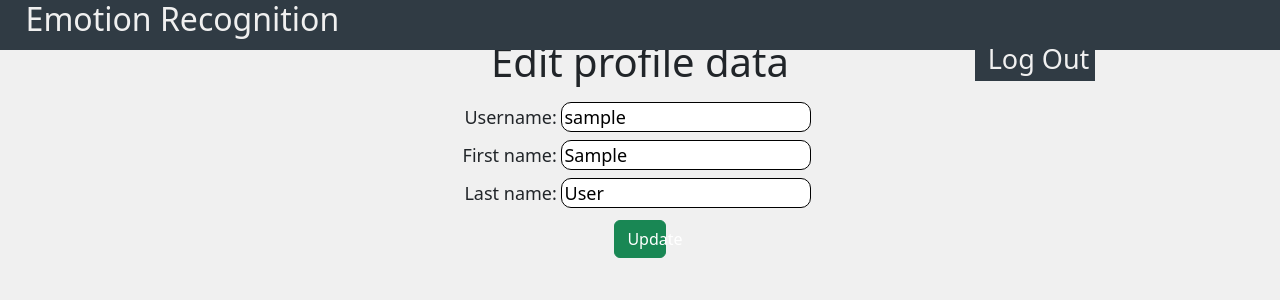
After one commit to JlaBaLLluK/emotion_recognition, a Django app: page /profile/edit-profile-data/ in a window 1280 px wide. The commit adds this page. Shown: the top 300 px of the page. Run offline with Django 5.2, Linux system fonts and the light colour scheme; the visitor is signed in with stand-in values (Sample User, id 1).

Commit message:
Added user profile and ability to change profile data

```diff
--- a/emotion_recognition_webapp/emotion_recognition/emotion_recognition/settings.py
+++ b/emotion_recognition_webapp/emotion_recognition/emotion_recognition/settings.py
@@ -134,3 +134,4 @@ DEFAULT_AUTO_FIELD = 'django.db.models.BigAutoField'
 AUTH_USER_MODEL = 'auth_user.AuthUser'
 
 LOGOUT_REDIRECT_URL = '/'
+LOGIN_URL = '/login/'
--- a/emotion_recognition_webapp/emotion_recognition/emotion_recognition/urls.py
+++ b/emotion_recognition_webapp/emotion_recognition/emotion_recognition/urls.py
@@ -1,4 +1,5 @@
 from django.contrib import admin
+from django.contrib.auth.decorators import login_required
 from django.contrib.auth.views import LogoutView
 from django.urls import path, include
 from django.views.generic import TemplateView
@@ -8,5 +9,6 @@ urlpatterns = [
     path('', TemplateView.as_view(template_name='index.html'), name='homepage'),
     path('registration/', include('registration.urls')),
     path('login/', include('authorization.urls')),
-    path('logout/', LogoutView.as_view(), name='logout')
+    path('logout/', login_required(LogoutView.as_view()), name='logout'),
+    path('profile/', include('user_profile.urls')),
 ]
--- a/emotion_recognition_webapp/emotion_recognition/templates/base.html
+++ b/emotion_recognition_webapp/emotion_recognition/templates/base.html
@@ -22,7 +22,7 @@
     </h2>
     {% if user.is_authenticated %}
     <h4 class="profile">
-        <a href="" class="profile-link">
+        <a href="{% url 'user_profile' %}" class="profile-link">
             Profile
         </a>
     </h4>
--- /dev/null
+++ b/emotion_recognition_webapp/emotion_recognition/user_profile/forms.py
@@ -0,0 +1,10 @@
+from django.contrib.auth import get_user_model
+from django.forms import ModelForm
+
+user_model = get_user_model()
+
+
+class EditProfileDataForm(ModelForm):
+    class Meta:
+        model = user_model
+        fields = ['username', 'first_name', 'last_name']
--- /dev/null
+++ b/emotion_recognition_webapp/emotion_recognition/user_profile/static/user_profile/css/edit_profile_data_styles.css
@@ -0,0 +1,35 @@
+h1 {
+    padding-top: 3%;
+    text-align: center;
+}
+
+form {
+    font-size: 18px;
+}
+
+form label.input-label {
+    padding-top: 10px;
+    padding-left: 2%;
+    width: 43.5%;
+    text-align: right;
+}
+
+form input {
+    height: 30px;
+    width: 250px;
+    border-radius: 10px;
+    border: 1px solid black;
+}
+
+.edit-data {
+    width: 4%;
+    margin-top: 12px;
+    margin-left: 48%;
+}
+
+form label.error {
+    width: 100%;
+    text-align: center;
+    color: red;
+    font-size: 20px;
+}
--- /dev/null
+++ b/emotion_recognition_webapp/emotion_recognition/user_profile/templates/user_profile/edit_profile_data.html
@@ -0,0 +1,26 @@
+{% extends 'base.html' %}
+{% load static %}
+{% block css_links %}
+<link rel="stylesheet" href="{% static 'user_profile/css/edit_profile_data_styles.css' %}">
+{% endblock %}
+{% block title %}
+{{ user.username }}
+{% endblock %}
+{% block content %}
+<h1>Edit profile data</h1>
+<form method="post">
+    {% for field in form %}
+        {% for error in field.errors %}
+            <label class="error">{{ error }}</label><br>
+        {% endfor %}
+    {% endfor %}
+    {% if errors %}
+    <label class="error">{{ errors }}</label><br>
+    {% endif %}
+    <label class="input-label">Username:</label> {{ form.username }}<br>
+    <label class="input-label">First name:</label> {{ form.first_name }}<br>
+    <label class="input-label">Last name:</label> {{ form.last_name }}<br>
+    {% csrf_token %}
+    <button type="submit" class="btn btn-success edit-data">Update</button>
+</form>
+{% endblock %}
--- a/emotion_recognition_webapp/emotion_recognition/user_profile/urls.py
+++ b/emotion_recognition_webapp/emotion_recognition/user_profile/urls.py
@@ -0,0 +1,11 @@
+from django.contrib.auth.decorators import login_required
+from django.urls import path
+from django.views.generic import TemplateView
+
+from user_profile.views import EditProfileDataView
+
+
+urlpatterns = [
+    path('', login_required(TemplateView.as_view(template_name='user_profile/user_profile.html')), name='user_profile'),
+    path('edit-profile-data/', login_required(EditProfileDataView.as_view()), name='edit_profile_data'),
+]
--- a/emotion_recognition_webapp/emotion_recognition/user_profile/views.py
+++ b/emotion_recognition_webapp/emotion_recognition/user_profile/views.py
@@ -1,3 +1,24 @@
-from django.shortcuts import render
+from django.shortcuts import render, redirect
+from django.views import View
 
-# Create your views here.
+from user_profile.forms import EditProfileDataForm
+
+
+class EditProfileDataView(View):
+    template_name = 'user_profile/edit_profile_data.html'
+
+    def get(self, request):
+        form = EditProfileDataForm(initial={
+            'username': request.user.username,
+            'first_name': request.user.first_name,
+            'last_name': request.user.last_name
+        })
+        return render(request, self.template_name, {'form': form})
+
+    def post(self, request):
+        form = EditProfileDataForm(request.POST, instance=request.user)
+        if not form.is_valid():
+            return render(request, self.template_name, {'form': form})
+
+        form.save()
+        return redirect('user_profile')
```
Also changed, not shown: emotion_recognition_webapp/emotion_recognition/user_profile/static/user_profile/css/user_profile_styles.css (added, +14 -0 lines), emotion_recognition_webapp/emotion_recognition/user_profile/templates/user_profile/user_profile.html (added, +15 -0 lines).
